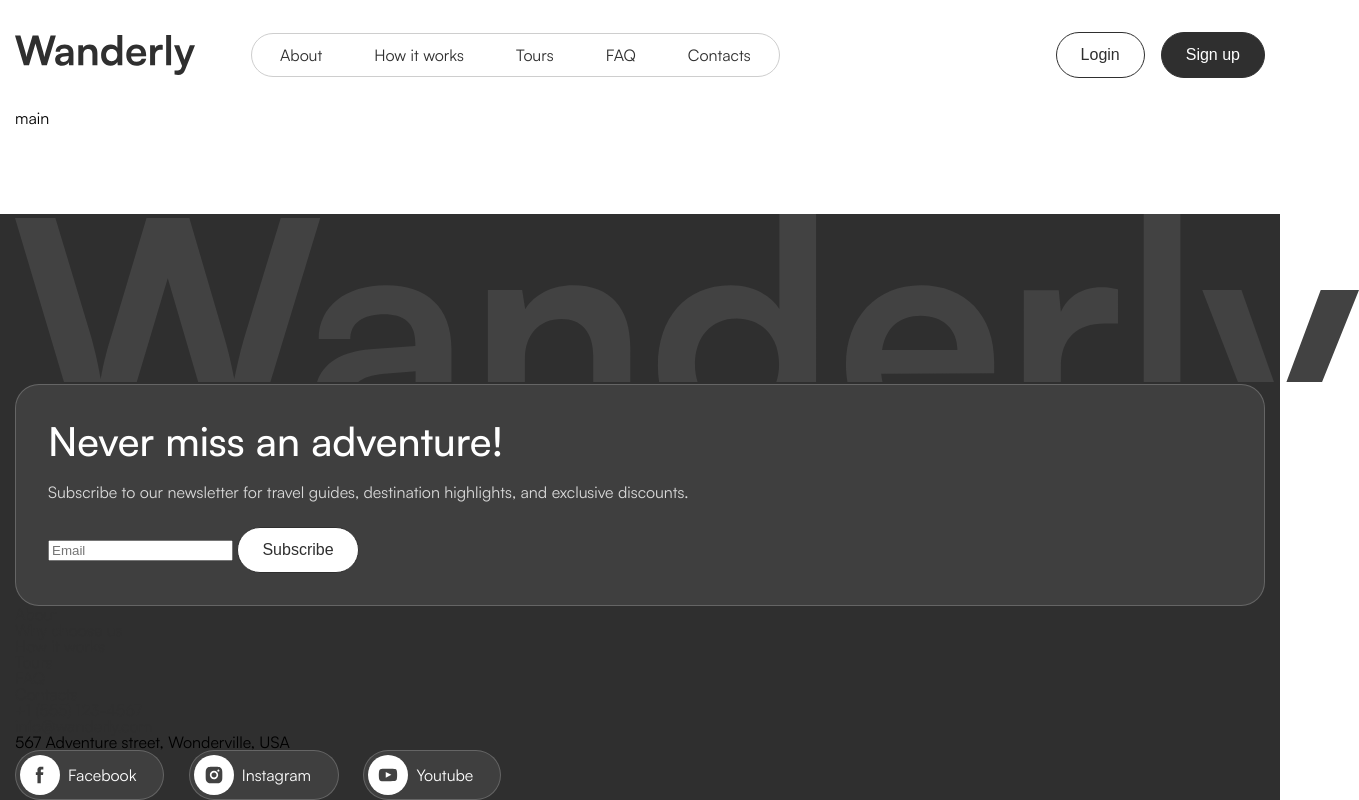
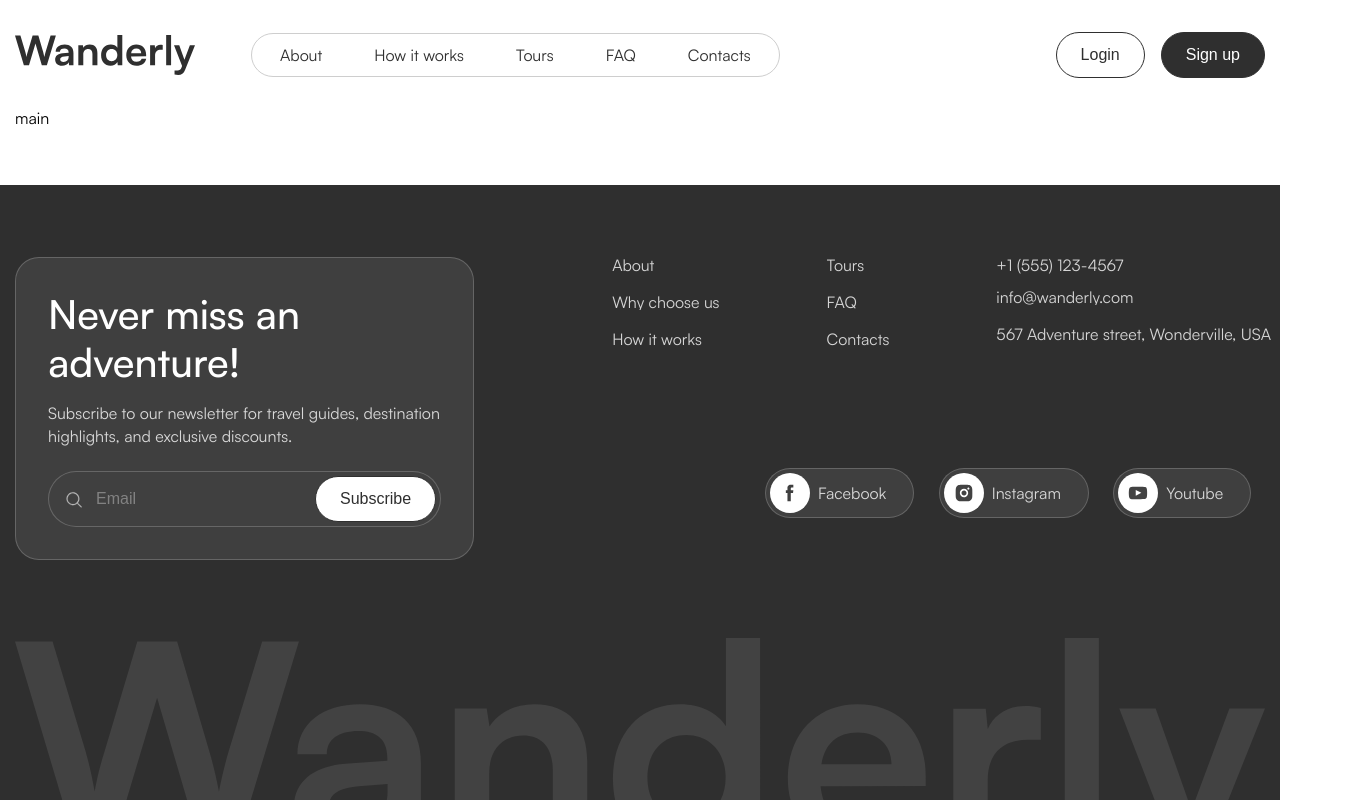
Before and after one commit to taipp/wanderly-site, a plain HTML site: page index.html in a window 1280 px wide. Shown: the whole page, 1359 px wide, since content can reach past the window. Drawn offline with Linux system fonts and the light colour scheme; files whose address does not match are found by name.

Commit message:
update: completed footer/ footer newsletter/ footer links

```diff
--- /dev/null
+++ b/components/action-input.css
@@ -0,0 +1,52 @@
+.action-input {
+    display: flex;
+    align-items: center;
+    column-gap: 10px;
+    padding: 4px 4px 4px 16px;
+    border: 1px solid;
+    border-radius: 100px;
+    overflow: hidden;
+}
+
+.action-input__input {
+    border-radius: 24px;
+    flex-grow: 1;
+    border: none;
+    background-color: transparent;
+    color: #828282;
+    font-size: 16px;
+}
+
+.action-input__input::placeholder {
+    color: #828282;
+    font-size: 16px;
+}
+
+.action-input__input:focus {
+    outline: none;
+}
+
+.action-input__button {
+    flex-shrink: 0;
+}
+
+.action-input__icon {
+    width: 19px;
+    height: 19px;
+}
+
+.action-input--bg-grey {
+    background-color: rgb(64, 64, 64);
+}
+
+.action-input--bg-white {
+    background-color: #fff;
+}
+
+.action-input--border-white {
+    border-color: rgba(255, 255, 255, 0.2);
+}
+
+.action-input--border-gray {
+    border-color: #b6b6b6;
+}
--- /dev/null
+++ b/components/footer-links.css
@@ -0,0 +1,37 @@
+.footer__links {
+    display: flex;
+    flex-direction: column;
+}
+
+.footer__links a {
+    color: rgba(255, 255, 255, 0.8);
+}
+
+.footer__nav {
+    display: flex;
+    column-gap: 107px;
+    margin-bottom: 100px;
+}
+
+.footer__list {
+    width: 100%;
+}
+
+.footer__list-item {
+    margin-bottom: 21px;
+    white-space: nowrap;
+    overflow: hidden;
+    text-overflow: ellipsis;
+}
+
+.footer__nav-list-item {
+    margin-bottom: 16px;
+}
+
+.footer__social-links {
+    flex-grow: 1;
+}
+
+.footer__social-links {
+    margin-left: auto;
+}
--- a/components/footer.css
+++ b/components/footer.css
@@ -1,3 +1,24 @@
 .footer {
+    overflow: hidden;
     background-color: rgb(47, 47, 47);
+    color: #fff;
+    position: relative;
 }
+
+.footer__logo {
+    position: absolute;
+    width: 100%;
+    top: 100%;
+    left: 50%;
+    transform: translate(-50%, -100%);
+    /*translate(-50%, -100%)*/
+    fill: #424242;
+}
+
+.footer__inner {
+    position: relative;
+    display: flex;
+    column-gap: 138px;
+    padding-top: 72px;
+    padding-bottom: 240px;
+}
--- a/components/index.css
+++ b/components/index.css
@@ -2,3 +2,5 @@
 @import "../components/footer.css";
 @import "../components/social-link.css";
 @import "../components/newsletter.css";
+@import "../components/action-input.css";
+@import "../components/footer-links.css";
--- a/index.html
+++ b/index.html
@@ -81,6 +81,9 @@
                             Subscribe to our newsletter for travel guides, destination highlights, and exclusive discounts.
                         </p>
                         <div class="action-input action-input--bg-grey action-input--border-white">
+                            <svg class="action-input__icon" width="24" height="24" viewBox="0 0 24 24" fill="none" xmlns="http://www.w3.org/2000/svg">
+                                <path d="M9.87695 2.90137C11.9805 2.86484 14.0161 3.64615 15.5547 5.08105C17.0933 6.51609 18.0151 8.49264 18.125 10.5938C18.2332 12.6638 17.5437 14.6945 16.2031 16.2725L20.9209 20.9902L20.9229 20.9932C21.0391 21.118 21.1026 21.2826 21.0996 21.4531C21.0966 21.6237 21.0279 21.7866 20.9072 21.9072C20.7866 22.0279 20.6237 22.0966 20.4531 22.0996C20.2826 22.1026 20.118 22.0391 19.9932 21.9229L19.9902 21.9209L15.2725 17.2031C13.6945 18.5437 11.6638 19.2332 9.59375 19.125C7.49264 19.0151 5.51609 18.0933 4.08105 16.5547C2.64615 15.0161 1.86484 12.9805 1.90137 10.877C1.93801 8.77322 2.78956 6.76513 4.27734 5.27734C5.76513 3.78956 7.77322 2.93801 9.87695 2.90137ZM11.3555 4.375C10.039 4.11323 8.67461 4.24808 7.43457 4.76172C6.19453 5.27538 5.13442 6.14478 4.38867 7.26074C3.6429 8.37687 3.24512 9.68987 3.24512 11.0322C3.24745 12.8314 3.96314 14.5559 5.23535 15.8281C6.50773 17.1005 8.23281 17.8172 10.0322 17.8193C11.3744 17.8193 12.6867 17.4205 13.8027 16.6748C14.9187 15.929 15.7891 14.869 16.3027 13.6289C16.8163 12.3889 16.9503 11.0244 16.6885 9.70801C16.4266 8.39144 15.7802 7.18161 14.8311 6.23242C13.8819 5.28326 12.672 4.63688 11.3555 4.375Z" fill="#B6B6B6" stroke="#B6B6B6" stroke-width="0.2"/>
+                            </svg>
                             <input class="action-input__input" type="email" placeholder="Email">
                             <button class="action-input__button button button--primary">Subscribe</button>
                         </div>
@@ -120,7 +123,7 @@
                                 </li>
                                 <li class="footer__list-item">
                                     <!--                                        Can make link on maps-->
-                                    567 Adventure street, Wonderville, USA
+                                    <a href="/" class="footer__list-item-link" >567 Adventure street, Wonderville, USA</a>
                                 </li>
                             </ul>
                         </address>
```
